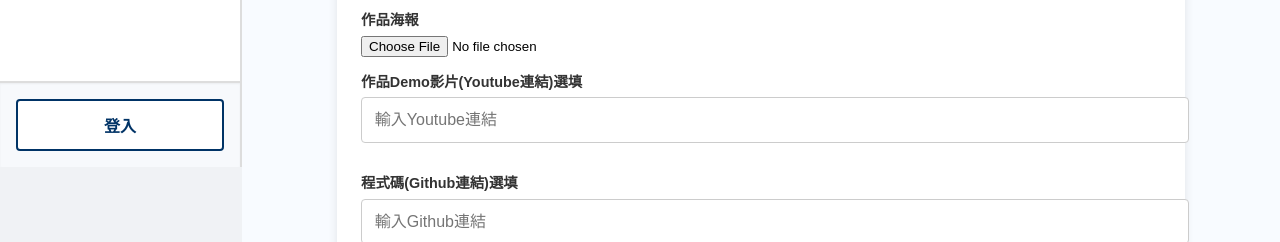
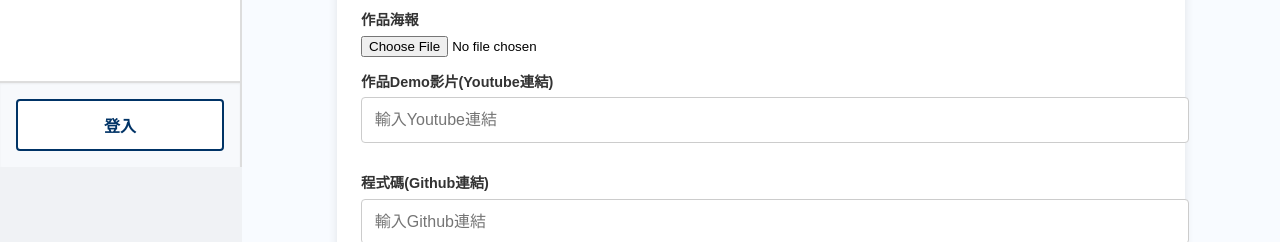
Before and after one commit to penguin72487/GaoDuckCreativity, a React (Create React App) app in the folder react-frontend/: page /enroll-form in a window 1280 px wide. Shown: the part 652-894 px from the top of the page. Built offline with nearby package versions, Linux system fonts and the light colour scheme.

Commit message:
移除作品Demo影片及程式碼輸入框的選填標籤，確保用戶清楚這些字段為必填項

```diff
--- a/react-frontend/src/components/EnrollForm.js
+++ b/react-frontend/src/components/EnrollForm.js
@@ -153,10 +153,10 @@ const EnrollForm = () => {
                 <label>作品海報</label>
                 <input type="file" name="poster" onChange={handleChange} />
 
-                <label>作品Demo影片(Youtube連結)選填</label>
+                <label>作品Demo影片(Youtube連結)</label>
                 <input type="text" name="video" placeholder="輸入Youtube連結" value={formData.video} onChange={handleChange} />
 
-                <label>程式碼(Github連結)選填</label>
+                <label>程式碼(Github連結)</label>
                 <input type="text" name="code" placeholder="輸入Github連結" value={formData.code} onChange={handleChange} />
 
                 <label>指導教授帳號</label>
```
